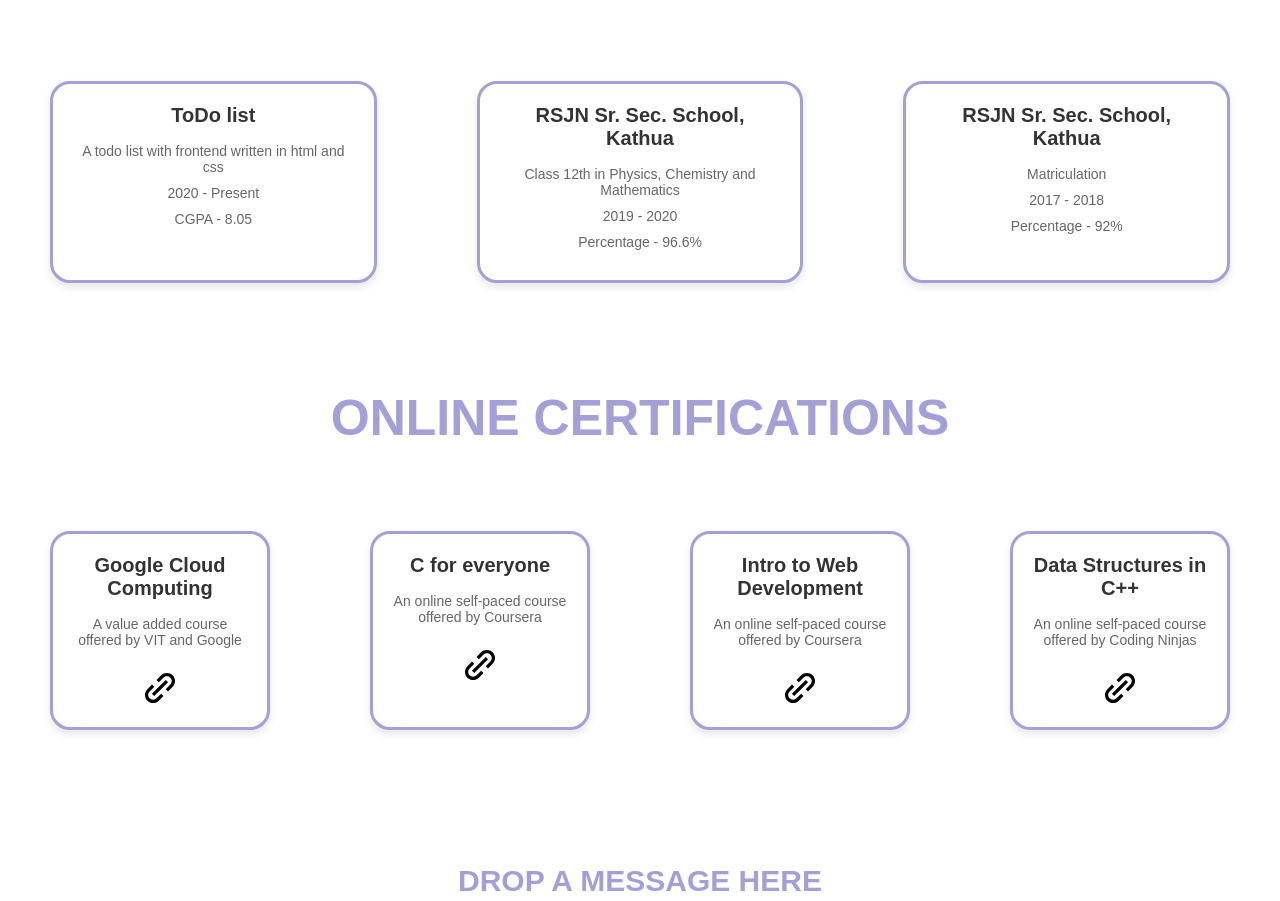
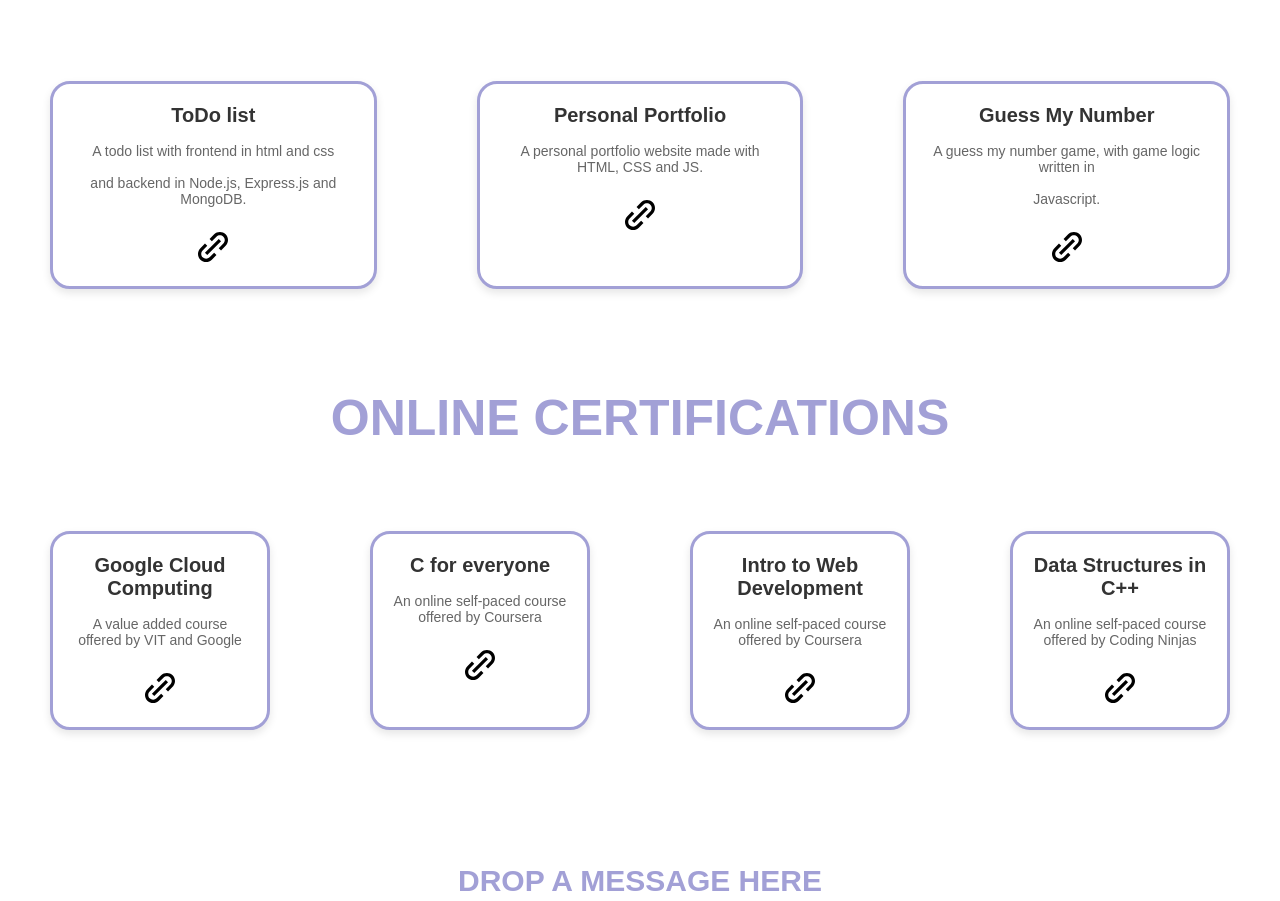
Before and after one commit to irejra09/irejra09.github.io, a plain HTML site: page index.html in a window 1280 px wide. Shown: the part 1601-2502 px from the top of the page. Drawn offline with Linux system fonts and the light colour scheme.

Commit message:
next commit

```diff
--- a/index.html
+++ b/index.html
@@ -84,24 +84,29 @@
         <div class="card-container">
             <div class="card">
                 <h2>ToDo list</h2>
-                <p>A todo list with frontend written in html and css</p>
-                <p>2020 - Present</p>
-                <p>CGPA - 8.05</p>
+                <p>A todo list with frontend in html and css <br><br>
+                and backend in Node.js, Express.js and MongoDB.</p>
+                <a href="https://ishaanstodolist.cyclic.app" target="_blank">
+                    <img src="assets/Images/link.svg" alt="link">
+                </a>
             </div>
 
             <div class="card">
-                <h2>RSJN Sr. Sec. School, Kathua</h2>
-                <p>Class 12th in Physics, Chemistry and Mathematics</p>
-                <p>2019 - 2020</p>
-                <p>Percentage - 96.6%</p>
+                <h2>Personal Portfolio</h2>
+                <p>A personal portfolio website made with HTML, CSS and JS.</p>
+                <a href="https://irejra09.github.io/Portfolio.v2/" target="_blank">
+                    <img src="assets/Images/link.svg" alt="link">
+                </a>
 
             </div>
 
             <div class="card">
-                <h2>RSJN Sr. Sec. School, Kathua</h2>
-                <p>Matriculation</p>
-                <p>2017 - 2018</p>
-                <p>Percentage - 92%</p>
+                <h2>Guess My Number</h2>
+                <p>A guess my number game, with game logic written in <br><br> Javascript.</p>
+                <a href="https://irejra09.github.io/Javascript-projects-for-beginners/GUESS-MY-NUMBER/" target="_blank">
+                    <img src="assets/Images/link.svg" alt="link">
+                </a>
+
             </div>
         </div>
     </div>
```
Also changed, not shown: 2 other files.
